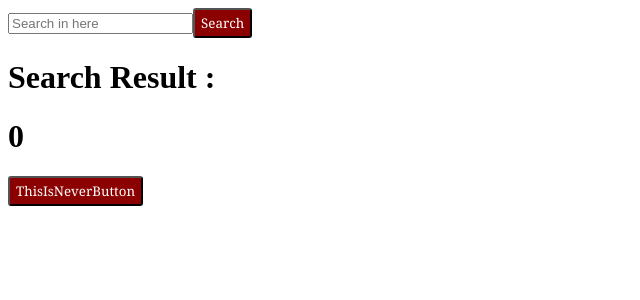
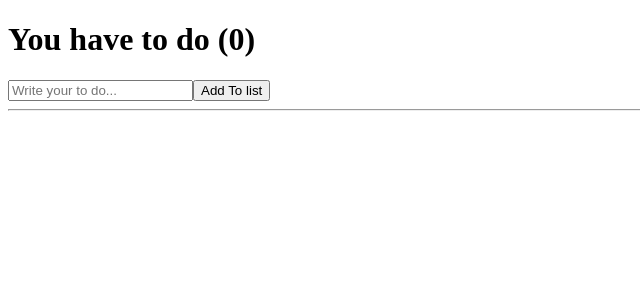
Before and after one commit to IGSON2/tour-of-cra, a React (Create React App) app: page / in a window 1280 px wide. Shown: the top 300 px of the page, without its empty margins (0-640 px from the left). Built offline with nearby package versions, Linux system fonts and the light colour scheme.

Commit message:
todo List

```diff
--- a/src/App.js
+++ b/src/App.js
@@ -1,36 +1,41 @@
-import { useEffect, useState } from "react";
-import Btn from "./myButton";
+import React, { useEffect, useState } from "react";
 
 function App() {
-  const [counter, setCounter] = useState(0);
-  const onClick = () => setCounter((prev) => prev + 1);
-  const [Keyword, setKeyword] = useState();
-  const wordChange = (event) => setKeyword(event.target.value);
-
-  useEffect(() => {
-    console.log("Searching", Keyword, "...");
-    //useEffect의 Fn 인자에 함수를 return 해 주면 Fn이 끝나기전에 추가로 함수를 실행해 줄 수있다 Go의 defer와 비슷
-    return () =>
-      setKeyword(
-        (perv) => "Search link : " + "http://www.naver.com/search/" + perv
-      );
-  }, [counter]);
-
-  //useEffect(함수,변화를 감지할 property)
-  //useEffect는 Property가 변화할 때 마다 인자로 받는 함수를 실행한다. Property를 지정하지 않으면 오직 한번만 실행된다. Go의 Sync.Once.Do(func(){})와 같음.
+  const [todo, setTodo] = React.useState("");
+  const onChange = (event) => {
+    setTodo(event.target.value);
+  };
+  const [todos, setTodos] = React.useState([]);
+  const onSubmit = (event) => {
+    event.preventDefault();
+    if (todo === "") {
+      return;
+    }
+    setTodos((current) => [todo, ...current]);
+    setTodo("");
+  };
+  React.useEffect(() => console.log(todos), [todos]);
   return (
     <div>
-      <input
-        value={Keyword}
-        onChange={wordChange}
-        placeholder="Search in here"
-        type="text"
-      ></input>
-      <Btn ifClick={onClick} text={"Search"} />{" "}
-      {/*Btn 컴포넌트를 text만 바꾸어 두번 사용해 봤다.*/}
-      <h1>Search Result : {Keyword}</h1>
-      <h1>{counter}</h1>
-      <Btn ifClick={onClick} text={"ThisIsNeverButton"} />
+      <h1>You have to do ({todos.length})</h1>
+      <form onSubmit={onSubmit}>
+        <input
+          onChange={onChange}
+          value={todo}
+          type="text"
+          placeholder="Write your to do..."
+        />
+        <button>Add To list</button>
+      </form>
+      <hr />
+      {/*Array.map(function((prev)=>prev+(Changes)) 함수 인자를 받는 배열의 map() 메소드를 이용하여 배열을 순회할 수 있다.*/}
+      {/*리액트는 기본적으로 list에 있는 모든 item을 인식하기 때문에 key를 넣어 고유하게 만들어줘야함*/}
+      {/*map()의 두번째 인자는 index이므로 li태그의 key값에 삽입하여 유일성을 부여해줌.*/}
+      <ul>
+        {todos.map((item, index) => (
+          <li key={index}>{item}</li>
+        ))}
+      </ul>
     </div>
   );
 }
--- a/src/Button.module.css
+++ /dev/null
@@ -1,7 +0,0 @@
-.Btn {
-  background-color: darkred;
-  color: white;
-  border-radius: 3px;
-  height: 30px;
-  font-family: Cambria, Cochin, Georgia, Times, "Times New Roman", serif;
-}
--- a/src/myButton.js
+++ /dev/null
@@ -1,21 +0,0 @@
-import PropTypes from "prop-types";
-import styles from "./Button.module.css";
-
-function Btn({ ifClick, text }) {
-  return (
-    <button onClick={ifClick} className={styles.Btn}>
-      {text}
-    </button>
-  );
-}
-
-//prop-Types 지정 (같은 방식)
-Btn.propTypes = {
-  text: PropTypes.string.isRequired,
-};
-
-export default Btn;
-
-//외부로 공개하려면 작성해 주어야 함.
-//'default' Arg는 '해당 모듈엔 개체가 하나만 있다'는 사실을 명시한다.
-//때문에 import시 {}중괄호 없이 모듈을 가져올 수 있게 된다.
```
